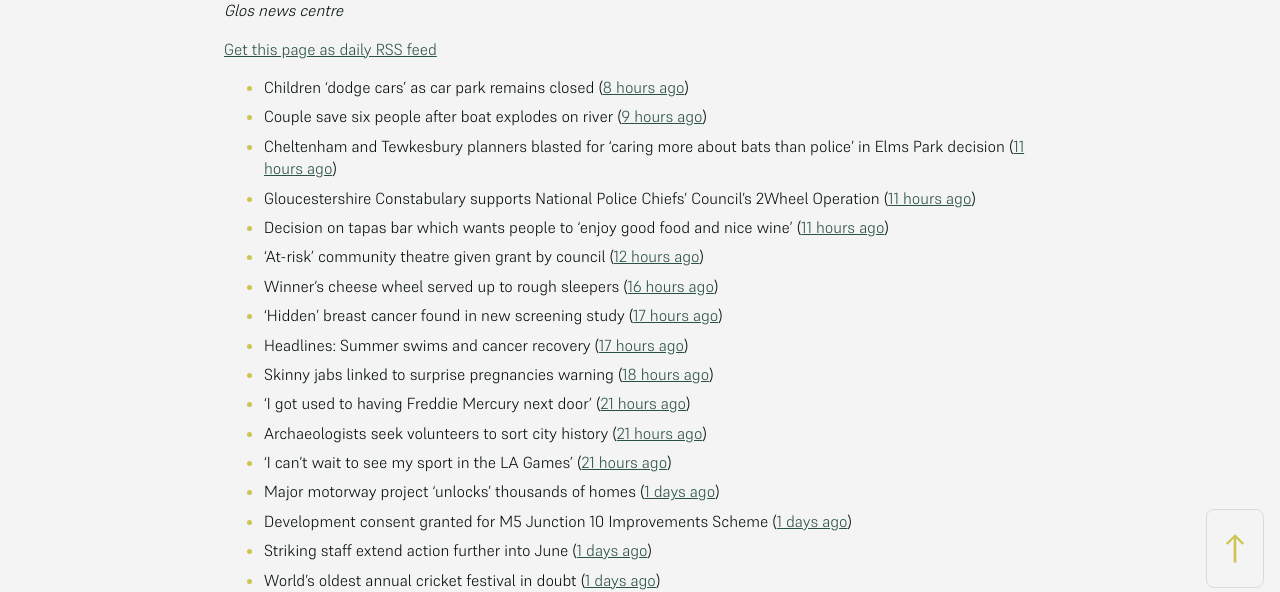
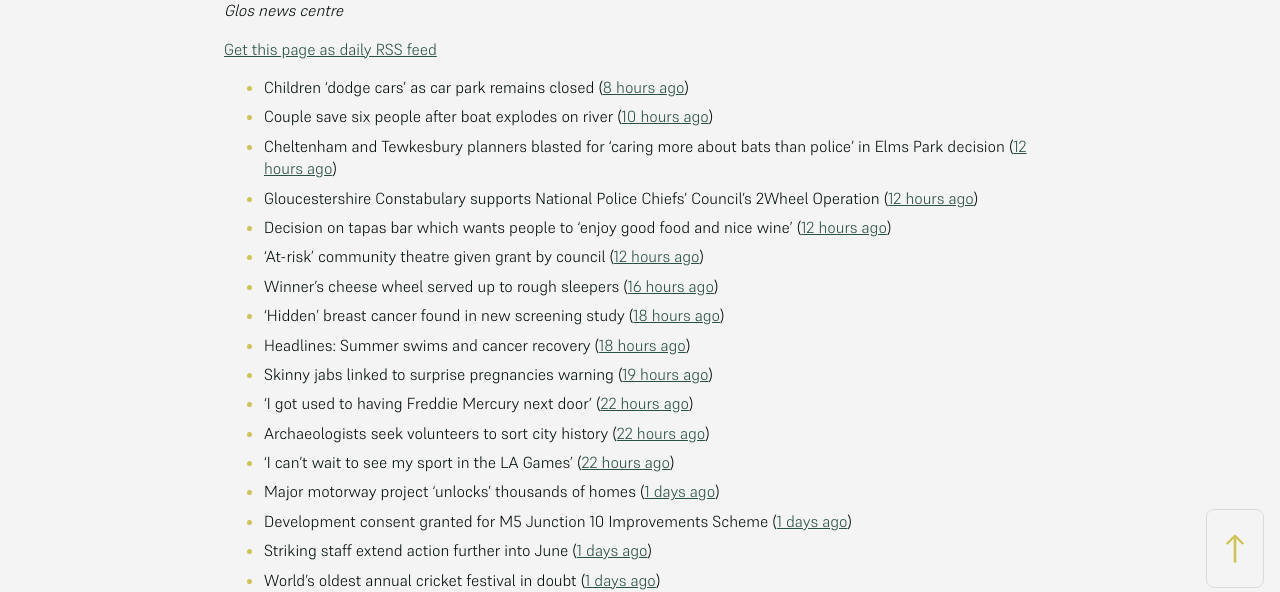
Before and after one commit to mat-0/cheltenham-open-data, a Jekyll site: the page built from _pages/news.md, in a window 1280 px wide. Shown: the part 296-888 px from the top of the page. Built offline with Jekyll 4.4.1, drawn with Linux system fonts in a browser that asks for light colours.

Commit message:
Updated 2025-06-06 04:02:52

```diff
--- a/_pages/news.md
+++ b/_pages/news.md
@@ -13,18 +13,18 @@ _sources: BBC, Glos Police, Cheltenham Borough Council, and Glos news centre_
 
 <!-- news_marker starts -->
 - Children 'dodge cars' as car park remains closed ([8 hours ago](https://www.bbc.com/news/articles/c15v3072q04o))
-- Couple save six people after boat explodes on river ([9 hours ago](https://www.bbc.com/news/articles/cq54p798dxlo))
-- Cheltenham and Tewkesbury planners blasted for ‘caring more about bats than police’ in Elms Park decision ([11 hours ago](https://gloucesternewscentre.co.uk/cheltenham-and-tewkesbury-planners-blasted-for-caring-more-about-bats-than-police-in-elms-park-decision/))
-- Gloucestershire Constabulary supports National Police Chiefs’ Council’s 2Wheel Operation ([11 hours ago](https://gloucesternewscentre.co.uk/gloucestershire-constabulary-supports-national-police-chiefs-councils-2wheel-operation/))
-- Decision on tapas bar which wants people to ‘enjoy good food and nice wine’ ([11 hours ago](https://gloucesternewscentre.co.uk/decision-on-tapas-bar-which-wants-people-to-enjoy-good-food-and-nice-wine/))
+- Couple save six people after boat explodes on river ([10 hours ago](https://www.bbc.com/news/articles/cq54p798dxlo))
+- Cheltenham and Tewkesbury planners blasted for ‘caring more about bats than police’ in Elms Park decision ([12 hours ago](https://gloucesternewscentre.co.uk/cheltenham-and-tewkesbury-planners-blasted-for-caring-more-about-bats-than-police-in-elms-park-decision/))
+- Gloucestershire Constabulary supports National Police Chiefs’ Council’s 2Wheel Operation ([12 hours ago](https://gloucesternewscentre.co.uk/gloucestershire-constabulary-supports-national-police-chiefs-councils-2wheel-operation/))
+- Decision on tapas bar which wants people to ‘enjoy good food and nice wine’ ([12 hours ago](https://gloucesternewscentre.co.uk/decision-on-tapas-bar-which-wants-people-to-enjoy-good-food-and-nice-wine/))
 - 'At-risk' community theatre given grant by council ([12 hours ago](https://www.bbc.com/news/articles/c2kq2d2e71zo))
 - Winner's cheese wheel served up to rough sleepers ([16 hours ago](https://www.bbc.com/news/articles/cvg9z4l01ygo))
-- 'Hidden' breast cancer found in new screening study ([17 hours ago](https://www.bbc.com/news/articles/cd90g95q8v0o))
-- Headlines: Summer swims and cancer recovery ([17 hours ago](https://www.bbc.com/news/articles/ckgxpzv9r41o))
-- Skinny jabs linked to surprise pregnancies warning ([18 hours ago](https://www.bbc.co.uk/sounds/play/p0lgh4cd))
-- 'I got used to having Freddie Mercury next door' ([21 hours ago](https://www.bbc.com/news/articles/cp8ydj0kplyo))
-- Archaeologists seek volunteers to sort city history ([21 hours ago](https://www.bbc.com/news/articles/cgj8z5vj2n4o))
-- 'I can't wait to see my sport in the LA Games' ([21 hours ago](https://www.bbc.com/news/articles/cjdz8yyl92ro))
+- 'Hidden' breast cancer found in new screening study ([18 hours ago](https://www.bbc.com/news/articles/cd90g95q8v0o))
+- Headlines: Summer swims and cancer recovery ([18 hours ago](https://www.bbc.com/news/articles/ckgxpzv9r41o))
+- Skinny jabs linked to surprise pregnancies warning ([19 hours ago](https://www.bbc.co.uk/sounds/play/p0lgh4cd))
+- 'I got used to having Freddie Mercury next door' ([22 hours ago](https://www.bbc.com/news/articles/cp8ydj0kplyo))
+- Archaeologists seek volunteers to sort city history ([22 hours ago](https://www.bbc.com/news/articles/cgj8z5vj2n4o))
+- 'I can't wait to see my sport in the LA Games' ([22 hours ago](https://www.bbc.com/news/articles/cjdz8yyl92ro))
 - Major motorway project 'unlocks' thousands of homes ([1 days ago](https://www.bbc.com/news/articles/cvgnz6eyr22o))
 - Development consent granted for M5 Junction 10 Improvements Scheme ([1 days ago](https://gloucesternewscentre.co.uk/development-consent-granted-for-m5-junction-10-improvements-scheme/))
 - Striking staff extend action further into June ([1 days ago](https://www.bbc.com/news/articles/cz9y0dnl0k3o))
```
Also changed, not shown: _data/flood.json (+4 -4 lines), index.md (+5 -5 lines).
